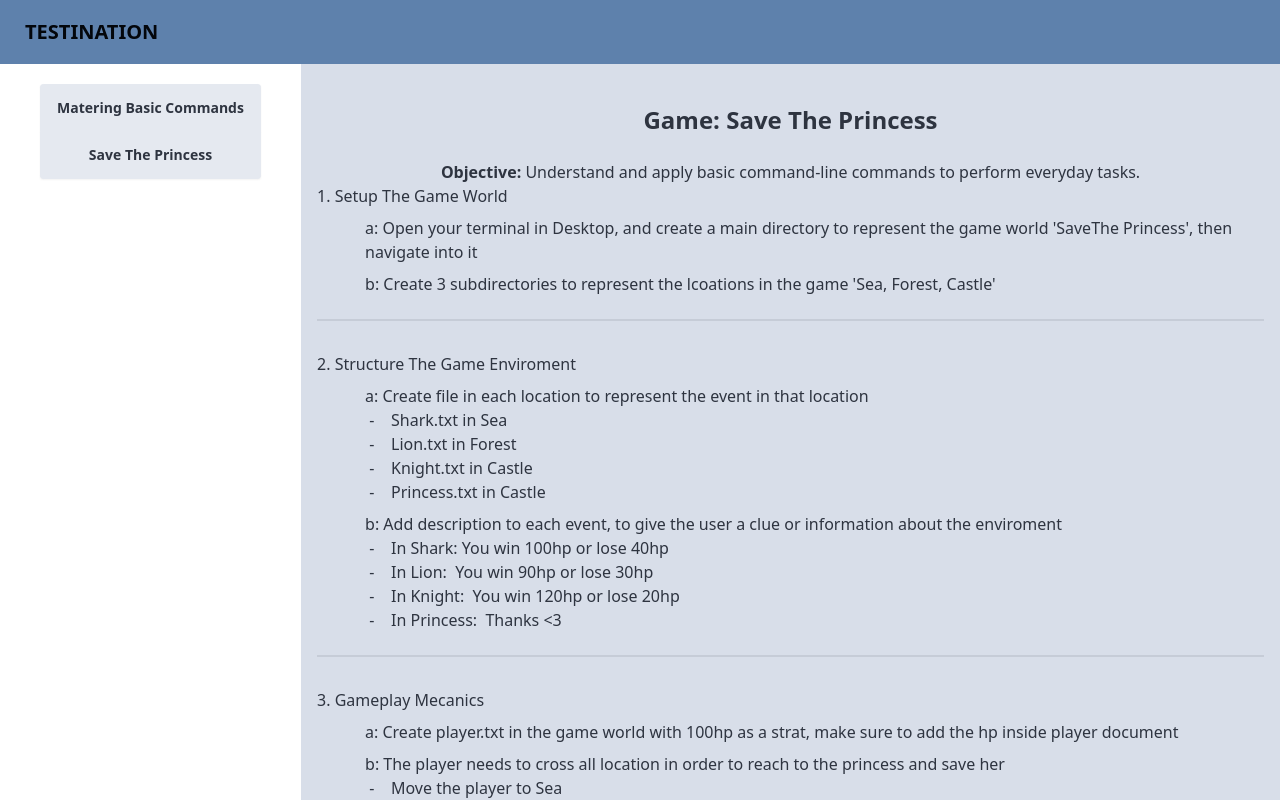
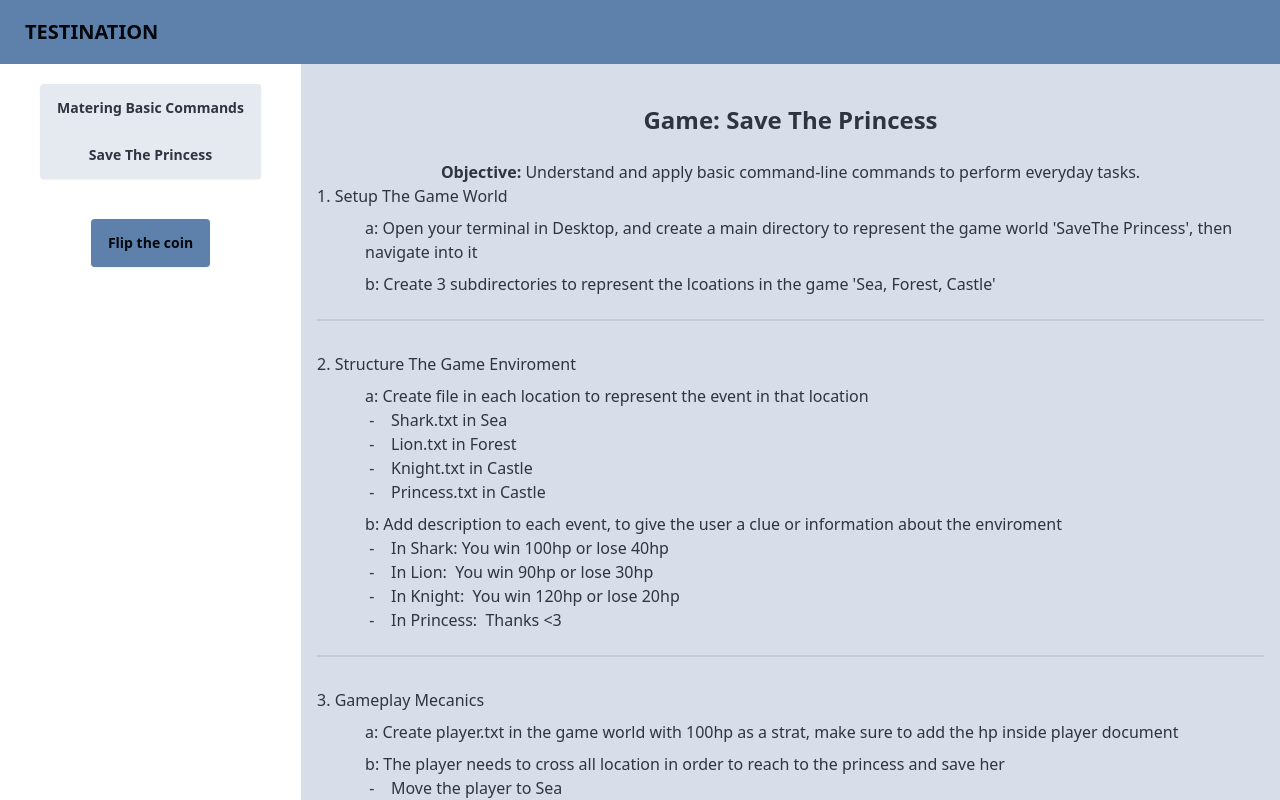
Before and after one commit to KhaledAlabssi/TEACHING_REPO_project9_assignment_F23, a React (Create React App) app: page /cli in a window 1280 px wide. Shown: the top 800 px of the page. Built offline with nearby package versions, Linux system fonts and the light colour scheme.

Commit message:
add flip coin for cli homework

```diff
--- a/src/pages/Cli.jsx
+++ b/src/pages/Cli.jsx
@@ -2,15 +2,27 @@ import React, { useState } from "react";
 import data from "../data/cli.json";
 
 function Cli() {
-    const [homework, setHomework] = useState(data[1]);
+  const [homework, setHomework] = useState(data[1]);
+  const [coin, setCoin] = useState("Flip the coin")
+  const flipCoin = () => {
+    const rand = Math.round(Math.random())
+    if (rand == 1) {
+      setCoin("Head")
+    } else {setCoin("Tail")}
+
+  }
     const abc = 'abcdefghiklmnopqrstuvwrsyz'
   return (
     <div className="h-full w-full flex flex-col md:flex-row">
-      <aside className="w-full h-auto bg-white p-5 md:w-96 flex justify-center">
+      <aside className="w-full h-auto bg-white p-5 md:w-96 flex flex-col items-center">
         <div className="join join-vertical ">
           {data.map((item, key) => (
             <button key={key} className="btn join-item" onClick={() => setHomework(data[key])}>{item.name}</button>
           ))}
+        </div>
+        <div className="mt-10">
+          <button onClick={flipCoin} className="btn btn-primary">{coin}</button>
+
         </div>
       </aside>
       <main className="p-4 w-full bg-base-300">
```
